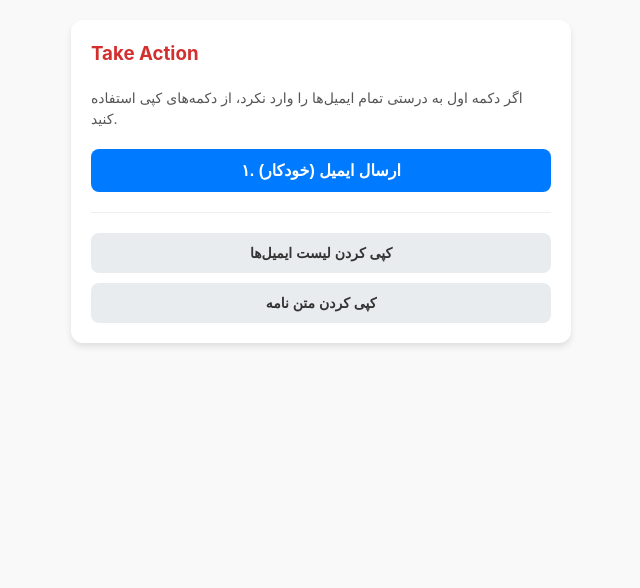
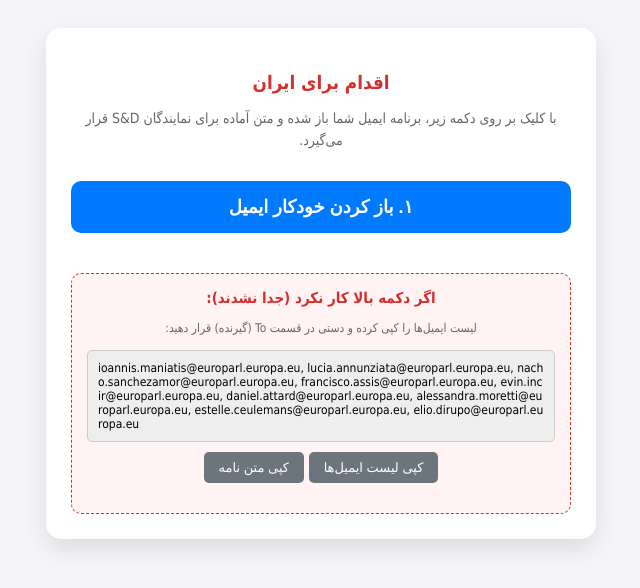
Before and after one commit to mehdimt1980/Email-Iran, a plain HTML site: page index.html in a window 1280 px wide. Shown: the whole page, without its empty margins (319-959 px from the left). Drawn offline with Linux system fonts and the light colour scheme.

Commit message:
Update index.html

```diff
--- a/index.html
+++ b/index.html
@@ -1,134 +1,90 @@
 <!doctype html>
-<html lang="en">
+<html lang="fa" dir="rtl">
 <head>
   <meta charset="utf-8" />
   <meta name="viewport" content="width=device-width, initial-scale=1" />
-  <title>S&D Email Action</title>
+  <title>ارسال ایمیل به S&D</title>
   <style>
-    body {
-      font-family: -apple-system, sans-serif;
-      line-height: 1.5;
-      padding: 20px;
-      max-width: 500px;
-      margin: 0 auto;
-      background-color: #f9f9f9;
-    }
-    .card {
-      background: white;
-      padding: 20px;
-      border-radius: 12px;
-      box-shadow: 0 4px 6px rgba(0,0,0,0.1);
-    }
-    h3 { color: #d32f2f; margin-top: 0; }
-    p { font-size: 14px; color: #555; }
-    .btn-group { display: flex; flex-direction: column; gap: 10px; margin-top: 20px; }
-    button {
-      padding: 12px;
-      font-size: 16px;
-      font-weight: bold;
-      border: none;
-      border-radius: 8px;
-      cursor: pointer;
-      transition: 0.2s;
-    }
-    .btn-primary { background: #007bff; color: white; }
-    .btn-secondary { background: #e9ecef; color: #333; font-size: 14px; }
-    button:active { transform: scale(0.98); }
-    .status {
-      font-size: 12px;
-      color: #28a745;
-      text-align: center;
-      margin-top: 5px;
-      display: none;
-    }
+    body { font-family: Tahoma, Arial, sans-serif; background-color: #f4f4f9; padding: 20px; direction: rtl; text-align: center; }
+    .container { max-width: 500px; background: white; padding: 25px; border-radius: 15px; margin: auto; box-shadow: 0 10px 25px rgba(0,0,0,0.1); }
+    h3 { color: #d32f2f; margin-bottom: 10px; }
+    p { font-size: 14px; color: #666; line-height: 1.6; }
+
+    .main-btn { background-color: #007bff; color: white; border: none; padding: 15px 25px; font-size: 18px; font-weight: bold; border-radius: 10px; cursor: pointer; width: 100%; margin: 15px 0; transition: 0.3s; }
+    .main-btn:hover { background-color: #0056b3; }
+
+    .manual-section { background: #fff3f3; border: 1px dashed #d32f2f; padding: 15px; border-radius: 10px; margin-top: 25px; }
+    .manual-section h4 { margin: 0 0 10px 0; font-size: 15px; color: #d32f2f; }
+
+    .copy-box { background: #eee; padding: 10px; font-size: 12px; border-radius: 5px; word-break: break-all; margin-bottom: 10px; border: 1px solid #ccc; text-align: left; direction: ltr; }
+
+    .copy-btn { background: #6c757d; color: white; border: none; padding: 8px 15px; border-radius: 5px; cursor: pointer; font-size: 13px; margin-bottom: 15px; }
+    .copy-btn:active { background: #495057; }
+
+    .success-msg { color: #28a745; font-size: 12px; display: none; margin-top: -10px; margin-bottom: 10px; }
   </style>
 </head>
+<body>
 
-<body>
-  <div class="card">
-    <h3>Take Action</h3>
-    <p>اگر دکمه اول به درستی تمام ایمیل‌ها را وارد نکرد، از دکمه‌های کپی استفاده کنید.</p>
+<div class="container">
+  <h3>اقدام برای ایران</h3>
+  <p>با کلیک بر روی دکمه زیر، برنامه ایمیل شما باز شده و متن آماده برای نمایندگان S&D قرار می‌گیرد.</p>
 
-    <div class="btn-group">
-      <button class="btn-primary" onclick="openEmail()">۱. ارسال ایمیل (خودکار)</button>
+  <button class="main-btn" onclick="tryOpenEmail()">۱. باز کردن خودکار ایمیل</button>
 
-      <hr style="width:100%; border:0; border-top:1px solid #eee; margin:10px 0;">
+  <div class="manual-section">
+    <h4>اگر دکمه بالا کار نکرد (جدا نشدند):</h4>
+    <p style="font-size: 12px;">لیست ایمیل‌ها را کپی کرده و دستی در قسمت To (گیرنده) قرار دهید:</p>
 
-      <button class="btn-secondary" onclick="copyToClipboard(emailsList, 'status-emails')">کپی کردن لیست ایمیل‌ها</button>
-      <div id="status-emails" class="status">کپی شد! حالا در قسمت To پیست کنید.</div>
+    <div class="copy-box" id="email-list-text"></div>
+    <button class="copy-btn" onclick="copyText('emails')">کپی لیست ایمیل‌ها</button>
+    <div id="msg-emails" class="success-msg">کپی شد!</div>
 
-      <button class="btn-secondary" onclick="copyToClipboard(emailBody, 'status-body')">کپی کردن متن نامه</button>
-      <div id="status-body" class="status">متن کپی شد!</div>
+    <button class="copy-btn" onclick="copyText('body')">کپی متن نامه</button>
+    <div id="msg-body" class="success-msg">متن نامه کپی شد!</div>
   </div>
 </div>
 
 <script>
   const emails = [
-      "ioannis.maniatis@europarl.europa.eu",
-      "lucia.annunziata@europarl.europa.eu",
-      "nacho.sanchezamor@europarl.europa.eu",
-      "francisco.assis@europarl.europa.eu",
-      "evin.incir@europarl.europa.eu",
-      "daniel.attard@europarl.europa.eu",
-      "alessandra.moretti@europarl.europa.eu",
-      "estelle.ceulemans@europarl.europa.eu",
+    "ioannis.maniatis@europarl.europa.eu", "lucia.annunziata@europarl.europa.eu",
+    "nacho.sanchezamor@europarl.europa.eu", "francisco.assis@europarl.europa.eu",
+    "evin.incir@europarl.europa.eu", "daniel.attard@europarl.europa.eu",
+    "alessandra.moretti@europarl.europa.eu", "estelle.ceulemans@europarl.europa.eu",
     "elio.dirupo@europarl.europa.eu"
   ];
 
   const subject = "Iran: Words are not enough — we urge S&D to take a firmer stance";
+  const bodyText = `Dear Members of the S&D Group,\n\nAs Iranian citizens and members of the Iranian diaspora, we have carefully reviewed the motions submitted on Iran. While we acknowledge your concern, we are deeply disappointed by the cautious and restrained tone adopted by the S&D Group.\n\nThe reality on the ground in Iran demands far more than soft language.\n\nThe Iranian regime is:\n— killing peaceful protesters\n— carrying out mass executions\n— systematically repressing women, minorities, journalists and human rights defenders\n— using hostage diplomacy and transnational repression\n\nOther political groups in Parliament have clearly and unequivocally:\n— named the regime as violent and illegitimate\n— called for a full IRGC terrorist designation\n— demanded an immediate halt to executions\n— supported a democratic transition led by the Iranian people\n\nWe urge the S&D Group to rise to this moral responsibility and adopt a firmer position that reflects the scale and brutality of the crimes being committed.\n\nSilence, hesitation, or diplomatic caution only embolden a regime built on terror and fear.\n\nThe people of Iran are watching. History will remember who stood firmly for human rights and who chose restraint in the face of mass repression.\n\nWe call on S&D to strengthen its position before the vote and stand unequivocally with the people of Iran.\n\nSincerely,\n[Your Name]`;
 
-    const emailBody = `Dear Members of the S&D Group,
+  // نمایش لیست ایمیل‌ها در باکس کپی (با ویرگول که استاندارد جهانی است)
+  document.getElementById('email-list-text').innerText = emails.join(", ");
 
-As Iranian citizens and members of the Iranian diaspora, we have carefully reviewed the motions submitted on Iran. While we acknowledge your concern, we are deeply disappointed by the cautious and restrained tone adopted by the S&D Group.
-
-The reality on the ground in Iran demands far more than soft language.
-
-The Iranian regime is:
-— killing peaceful protesters
-— carrying out mass executions
-— systematically repressing women, minorities, journalists and human rights defenders
-— using hostage diplomacy and transnational repression
-
-Other political groups in Parliament have clearly and unequivocally:
-— named the regime as violent and illegitimate
-— called for a full IRGC terrorist designation
-— demanded an immediate halt to executions
-— supported a democratic transition led by the Iranian people
-
-We urge the S&D Group to rise to this moral responsibility and adopt a firmer position that reflects the scale and brutality of the crimes being committed.
-
-Silence, hesitation, or diplomatic caution only embolden a regime built on terror and fear.
-
-The people of Iran are watching. History will remember who stood firmly for human rights and who chose restraint in the face of mass repression.
-
-We call on S&D to strengthen its position before the vote and stand unequivocally with the people of Iran.
-
-Sincerely,
-[Your Name]`;
-
-
-    const emailsList = emails.join(", ");
-
-    function openEmail() {
-
+  function tryOpenEmail() {
+    // تلاش برای تشخیص هوشمند جداکننده
     const isApple = /iPhone|iPad|iPod|Macintosh/.test(navigator.userAgent);
     const separator = isApple ? ";" : ",";
     const to = emails.join(separator);
 
-      const mailtoUrl = "mailto:" + to +
-        "?subject=" + encodeURIComponent(subject) +
-        "&body=" + encodeURIComponent(emailBody);
+    const mailtoUrl = `mailto:${to}?subject=${encodeURIComponent(subject)}&body=${encodeURIComponent(bodyText)}`;
 
-      window.location.href = mailtoUrl;
+    // باز کردن ایمیل
+    const link = document.createElement('a');
+    link.href = mailtoUrl;
+    link.click();
   }
 
-    function copyToClipboard(text, statusId) {
-      navigator.clipboard.writeText(text).then(() => {
-        const status = document.getElementById(statusId);
-        status.style.display = "block";
-        setTimeout(() => { status.style.display = "none"; }, 3000);
+  function copyText(type) {
+    const textToCopy = type === 'emails' ? emails.join(", ") : bodyText;
+    const msgId = type === 'emails' ? 'msg-emails' : 'msg-body';
+
+    navigator.clipboard.writeText(textToCopy).then(() => {
+      const msg = document.getElementById(msgId);
+      msg.style.display = "block";
+      setTimeout(() => msg.style.display = "none", 2000);
     });
   }
 </script>
+
 </body>
 </html>
```
Lines whose indentation alone changed are shown as unchanged.
